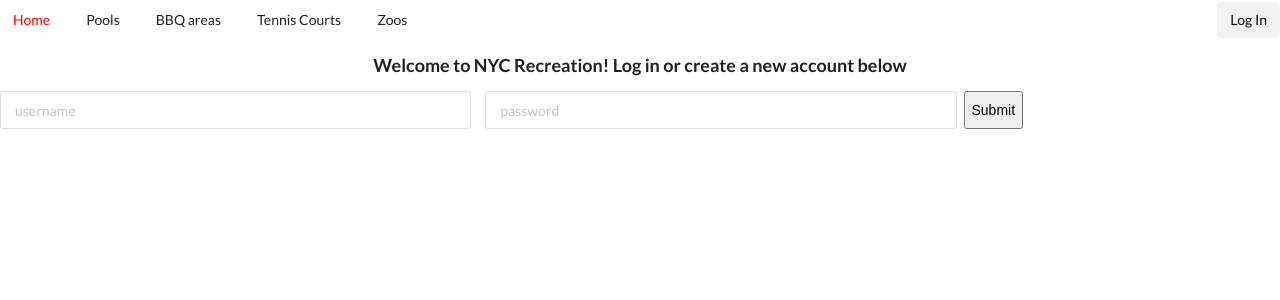
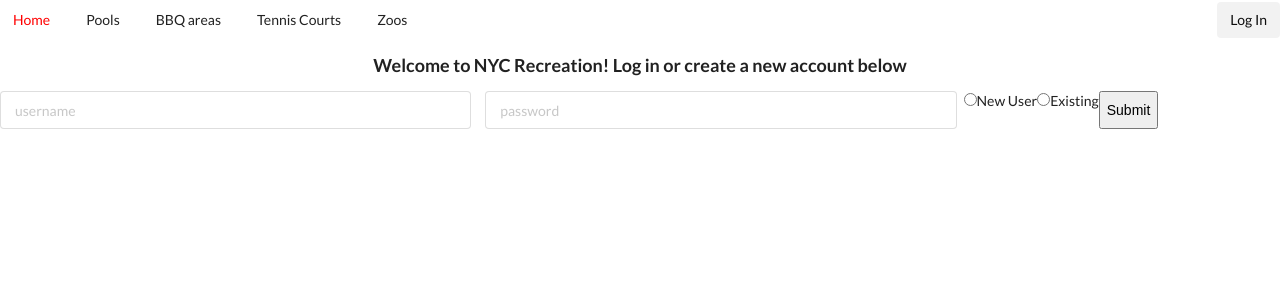
Before and after one commit to imletaconnoux/nyc-rec-frontend, a React (Create React App) app in the folder nyc-recreation/: page /login in a window 1280 px wide. Shown: the top 300 px of the page. Built offline with nearby package versions, Linux system fonts and the light colour scheme; no server answers.

Commit message:
load user preferences on profile page

```diff
--- a/nyc-recreation/src/App.js
+++ b/nyc-recreation/src/App.js
@@ -30,6 +30,10 @@
       })
   }
 
+  componentDidMount() {
+    //fetch request to backend for refresh_page method
+  }
+
   logout = () => {
     logoutUser()
     this.setState({
@@ -39,7 +43,6 @@
   }
 
   render() {
-    console.log(this.state)
 
     return (
       <div className="App">
@@ -49,7 +52,7 @@
         <TennisContainer/>
         <ZooContainer/>
         <Route exact path="/" component={WeatherContainer}/>
-        <UserContainer onLogin={this.login} />
+        <UserContainer onLogin={this.login} user={this.state.user}/>
       </div>
     );
   }
--- a/nyc-recreation/src/components/Nav.js
+++ b/nyc-recreation/src/components/Nav.js
@@ -7,7 +7,6 @@
 
 
   render() {
-    console.log(this.props)
     if (localStorage.getItem('jwtToken')){
       return (
         <div className="ui secondary menu">
@@ -16,6 +15,7 @@
           <NavLink activeClassName="active" className="item" to="/bbqs">BBQ areas</NavLink>
           <NavLink activeClassName="active" className="item" to="/tennis">Tennis Courts</NavLink>
           <NavLink activeClassName="active" className="item" to="/zoos">Zoos</NavLink>
+          <NavLink activeClassName="active" className="item" to="/users/me">My Profile</NavLink>
           <NavLink activeClassName="active" className="right item" onClick={this.props.onLogout} to="/">Log Out</NavLink>
         </div>
       )
--- a/nyc-recreation/src/components/user/LoginForm.js
+++ b/nyc-recreation/src/components/user/LoginForm.js
@@ -7,7 +7,8 @@
 
     this.state = {
       usernameInput: "",
-      passwordInput: ""
+      passwordInput: "",
+      newUser: false
     }
   }
 
@@ -48,6 +49,18 @@
             <div className="six wide field">
              <input type="password" value={this.state.passwordInput} onChange={this.handlePasswordChange} placeholder="password"/>
             </div>
+            <div className="radio">
+              <label>
+                <input type="radio" name="new"/>
+                New User
+              </label>
+            </div>
+            <div className="radio">
+              <label>
+                <input type="radio" name="existing"/>
+                Existing
+              </label>
+            </div>
             <input type="submit"/>
           </div>
         </form>
--- a/nyc-recreation/src/components/user/UserContainer.js
+++ b/nyc-recreation/src/components/user/UserContainer.js
@@ -2,13 +2,10 @@
 import { Route } from 'react-router-dom'
 import LoginForm from './LoginForm.js'
 import Authorize from '../Authorize'
+import UserProfileContainer from './UserProfileContainer.js'
 
 
 class UserContainer extends React.Component{
-
-
-
-
 
   handleLoginSubmit = (user) => {
     this.props.onLogin(user)
@@ -16,10 +13,10 @@
 
   render(){
     const AuthLoginForm = Authorize(LoginForm)
-    console.log(this.state)
     return(
       <div>
         <Route exact path="/login" render={(props) => <AuthLoginForm onSubmit={this.handleLoginSubmit}  {...props}/> }/>
+        <Route exact path="/users/me" render={(props) => <UserProfileContainer user={this.props.user} {...props}/>}/>
       </div>
     )
   }
--- /dev/null
+++ b/nyc-recreation/src/components/user/UserProfileContainer.js
@@ -0,0 +1,38 @@
+import React from 'react'
+import { loadUserPrefs } from '../../services/user'
+
+export default class UserProfileContainer extends React.Component {
+
+  state = {
+    user: "",
+    preferences: null
+  }
+
+  componentDidMount() {
+    const thisUserInfo = loadUserPrefs().then((data) =>
+    this.setState({
+      user: data.user.username,
+      preferences: data.prefs
+      })
+    )
+  }
+
+
+  render() {
+    if (this.state.user !== "") {
+      console.log(this.state.preferences)
+      return (
+        <div>
+          {this.state.user}
+        </div>
+      )
+    } else {
+      return (
+        <div>
+          null
+        </div>
+      )
+    }
+  }
+
+}
--- a/nyc-recreation/src/services/user.js
+++ b/nyc-recreation/src/services/user.js
@@ -14,3 +14,18 @@
 export function logoutUser(){
   localStorage.removeItem("jwtToken")
 }
+
+// export function refreshPage() {
+//   return fetch('localhost:3000/users/me').then((resp))
+//
+// }
+
+export function loadUserPrefs(){
+  const jwt = localStorage.getItem("jwtToken")
+  return fetch("http://localhost:3000/api/v1/users/me", {
+    method: 'get',
+    headers : {
+      "Authorization": "Bearer " + jwt
+    }
+  }).then((res) => res.json())
+}
```
